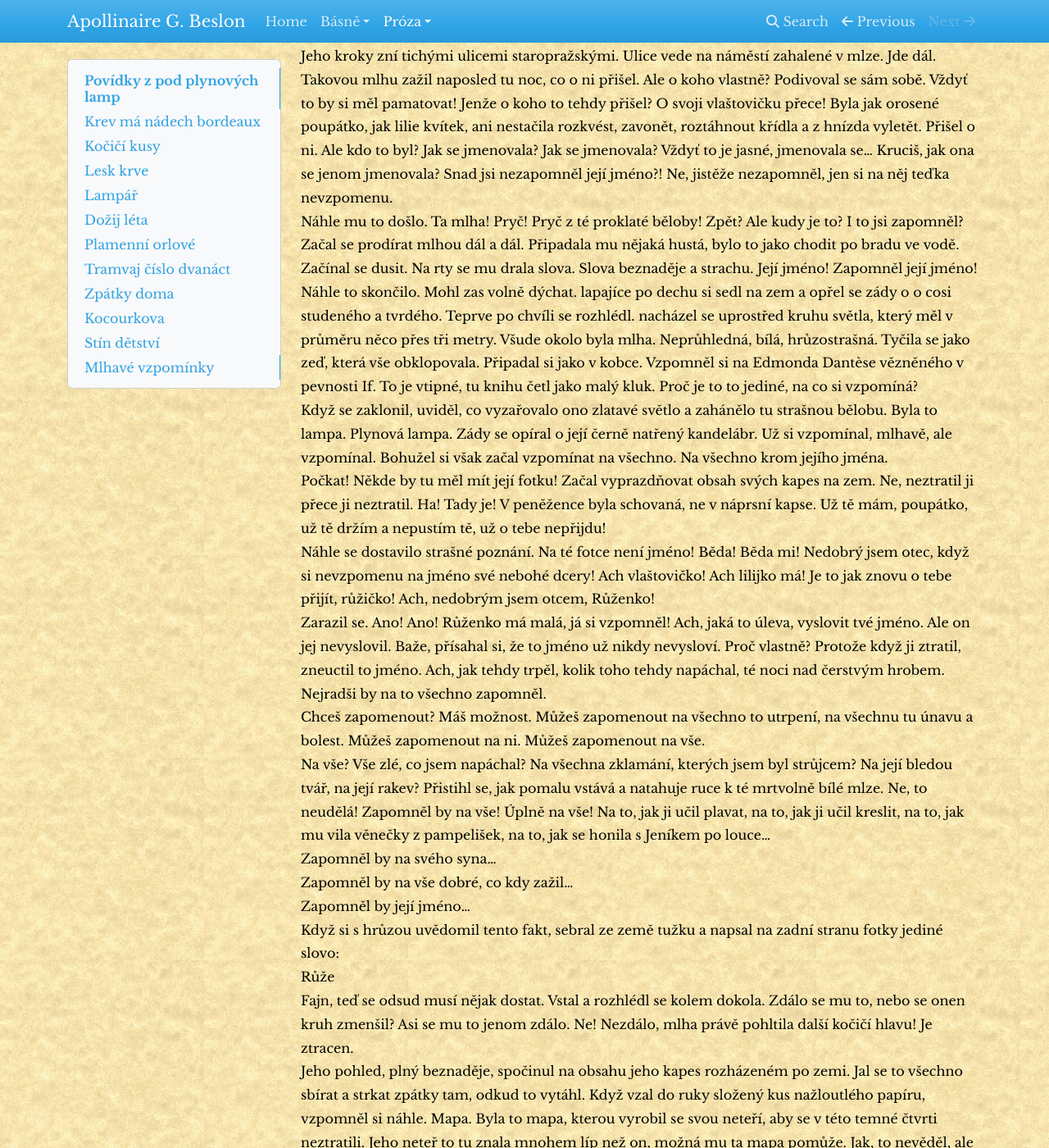
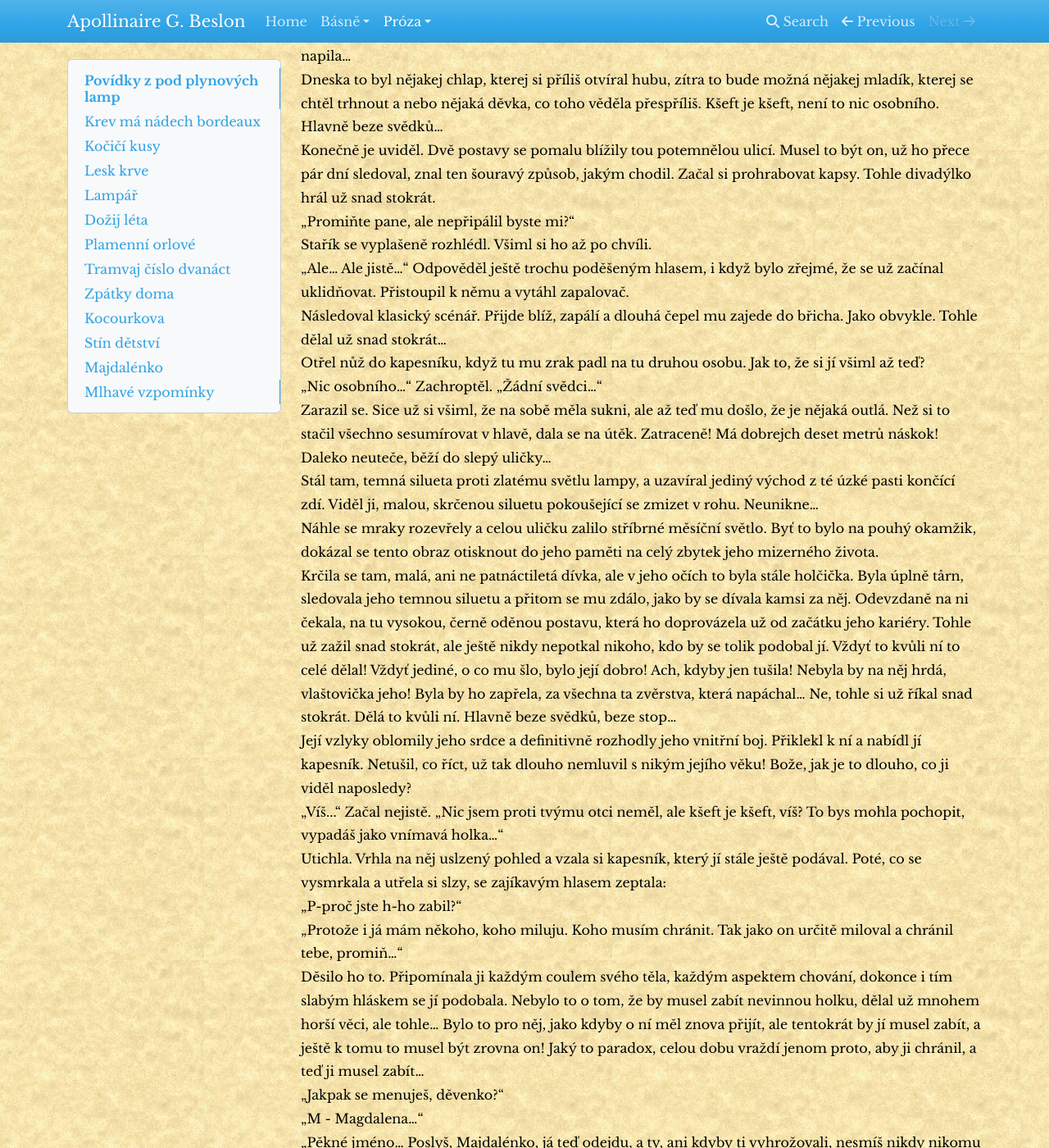
Before and after one commit to ApollinaireBeslon/apollinaire_web, an MkDocs documentation site: the page built from docs/povidky.md, in a window 1280 px wide and 1400 px high, scrolled down 24764 px. Shown: the whole window at 82% size. Built offline with MkDocs 1.6.1, drawn with Linux system fonts in a browser that asks for light colours; nearby versions of some CDN libraries; some of the changed text lies outside the part shown.

Commit message:
Majdalénko

```diff
--- a/docs/povidky.md
+++ b/docs/povidky.md
@@ -1033,6 +1033,66 @@ Zvony, spousta zvonů právě začala odbíjet. Bim, Bam, Bim, Bam, Bim, Bam, Bi
  <br>
  <br>
 
+
+
+## Majdalénko
+<br>
+<br>
+
+Stál tam, pod lampou, jako obvykle. Čekal. Jako puma krčící se v průsmyku, jako šelma číhající na kořist, i on čekal. Ale on čekal na světle. Na tom jediném ostrůvku světla v tom temném podzimním večeru. Jako šelma, jako krokodýl, který čeká na neopatrnou gazelu, až skloní hlavu k vodě, aby se napila…
+
+Dneska to byl nějakej chlap, kterej si příliš otvíral hubu, zítra to bude možná nějakej mladík, kterej se chtěl trhnout a nebo nějaká děvka, co toho věděla přespříliš. Kšeft je kšeft, není to nic osobního. Hlavně beze svědků…
+
+Konečně je uviděl. Dvě postavy se pomalu blížily tou potemnělou ulicí. Musel to být on, už ho přece pár dní sledoval, znal ten šouravý způsob, jakým chodil. Začal si prohrabovat kapsy. Tohle divadýlko hrál už snad stokrát.
+
+„Promiňte pane, ale nepřipálil byste mi?“
+
+Stařík se vyplašeně rozhlédl. Všiml si ho až po chvíli.
+
+„Ale… Ale jistě…“ Odpověděl ještě trochu poděšeným hlasem, i když bylo zřejmé, že se už začínal uklidňovat. Přistoupil k němu a vytáhl zapalovač.
+
+Následoval klasický scénář. Přijde blíž, zapálí a dlouhá čepel mu zajede do břicha. Jako obvykle. Tohle dělal už snad stokrát…
+
+Otřel nůž do kapesníku, když tu mu zrak padl na tu druhou osobu. Jak to, že si jí všiml až teď?
+
+„Nic osobního…“ Zachroptěl. „Žádní svědci…“
+
+Zarazil se. Sice už si všiml, že na sobě měla sukni, ale až teď mu došlo, že je nějaká outlá. Než si to stačil všechno sesumírovat v hlavě, dala se na útěk. Zatraceně! Má dobrejch deset metrů náskok! Daleko neuteče, běží do slepý uličky…
+
+Stál tam, temná silueta proti zlatému světlu lampy, a uzavíral jediný východ z té úzké pasti končící zdí. Viděl ji, malou, skrčenou siluetu pokoušející se zmizet v rohu. Neunikne…
+
+Náhle se mraky rozevřely a celou uličku zalilo stříbrné měsíční světlo. Byť to bylo na pouhý okamžik, dokázal se tento obraz otisknout do jeho paměti na celý zbytek jeho mizerného života.
+
+Krčila se tam, malá, ani ne patnáctiletá dívka, ale v jeho očích to byla stále holčička. Byla úplně tårn, sledovala jeho temnou siluetu a přitom se mu zdálo, jako by se dívala kamsi za něj. Odevzdaně na ni čekala, na tu vysokou, černě oděnou postavu, která ho doprovázela už od začátku jeho kariéry. Tohle už zažil snad stokrát, ale ještě nikdy nepotkal nikoho, kdo by se tolik podobal jí. Vždyť to kvůli ní to celé dělal! Vždyť jediné, o co mu šlo, bylo její dobro! Ach, kdyby jen tušila! Nebyla by na něj hrdá, vlaštovička jeho! Byla by ho zapřela, za všechna ta zvěrstva, která napáchal… Ne, tohle si už říkal snad stokrát. Dělá to kvůli ní. Hlavně beze svědků, beze stop…
+
+Její vzlyky oblomily jeho srdce a definitivně rozhodly jeho vnitřní boj. Přiklekl k ní a nabídl jí kapesník. Netušil, co říct, už tak dlouho nemluvil s nikým jejího věku! Bože, jak je to dlouho, co ji viděl naposledy?
+
+„Víš...“ Začal nejistě. „Nic jsem proti tvýmu otci neměl, ale kšeft je kšeft, víš? To bys mohla pochopit, vypadáš jako vnímavá holka…“
+
+Utichla. Vrhla na něj uslzený pohled a vzala si kapesník, který jí stále ještě podával. Poté, co se vysmrkala a utřela si slzy, se zajíkavým hlasem zeptala:
+
+„P-proč jste h-ho zabil?“
+
+„Protože i já mám někoho, koho miluju. Koho musím chránit. Tak jako on určitě miloval a chránil tebe, promiň…“
+
+Děsilo ho to. Připomínala ji každým coulem svého těla, každým aspektem chování, dokonce i tím slabým hláskem se jí podobala. Nebylo to o tom, že by musel zabít nevinnou holku, dělal už mnohem horší věci, ale tohle… Bylo to pro něj, jako kdyby o ní měl znova přijít, ale tentokrát by jí musel zabít, a ještě k tomu to musel být zrovna on! Jaký to paradox, celou dobu vraždí jenom proto, aby ji chránil, a teď ji musel zabít…
+
+„Jakpak se menuješ, děvenko?“
+
+„M - Magdalena…“
+
+„Pěkné jméno… Poslyš, Majdalénko, já teď odejdu, a ty, ani kdyby ti vyhrožovali, nesmíš nikdy nikomu říct o tom, co se tady dnes večer přihodilo, ano? A taky o mně nikomu ani muk, jasné? Dobrá, já teď odejdu a už mě nikdá v životě neuvidíš, a já už nikdá v životě neuvidím tebe… Ale musíš mi slíbit to, o co jsem tě žádal, ju?“
+
+Váhavě přikývla. Usmál se na ni, i když to vypadalo spíš jako škleb, a vylovil odněkud z kapsy balíček sušenek, ze kterého jí jednu nabídl. Vzala si ji a podezřele si ji prohlížela.
+
+„Mandlová…“ Zašklebil se na ni „Chutná?“ Zeptal se, když se do ní zakousla.
+
+Svezla se po zdi a ležela na zemi. Oči, zarudlé od pláče, potemněly. Soucitně se na ni díval.
+
+„Beze svědků…“ zašeptal nakonec. Vstal a zmizel kdesi v temných uličkách…
+
+
+
 ## Mlhavé vzpomínky
  <br>
  <br>
```
Also changed, not shown: docs/kaisaku.md (+1 -1 lines).
